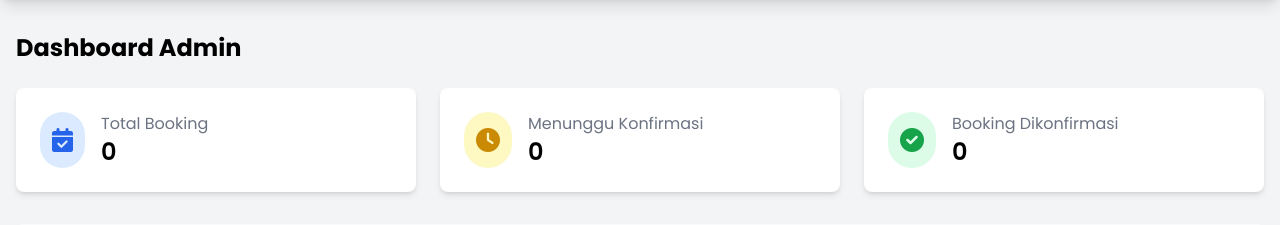
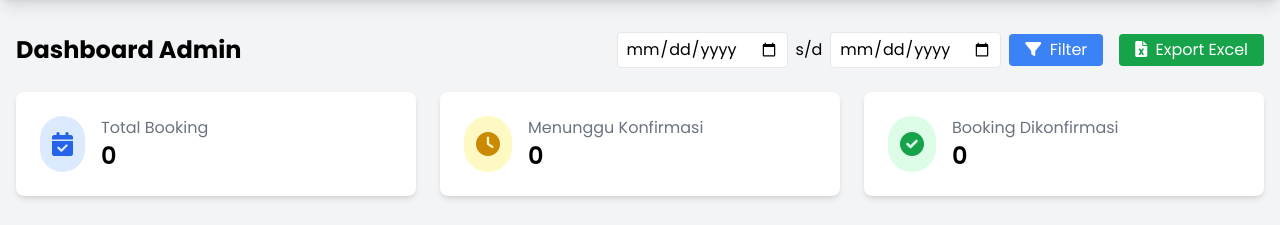
Before and after one commit to Alzierputra/blackboxai-1745254487061, a PHP site: page /admin/dashboard.php in a window 1280 px wide. Shown: the part 64-289 px from the top of the page. Run offline with PHP 8.4, Linux system fonts and the light colour scheme; a user stored in the database is signed in; data comes from the database, SQL or seed files in the repository; data that the repository does not hold is empty; some libraries are stand-ins or nearby versions.

Commit message:
Add futsal-sayan/admin/dashboard.php 1745255577577

```diff
--- a/futsal-sayan/admin/dashboard.php
+++ b/futsal-sayan/admin/dashboard.php
@@ -63,7 +63,31 @@ $result_recent = mysqli_query($conn, $query_recent);
     </nav>
 
     <div class="container mx-auto px-4 py-8">
-        <h2 class="text-2xl font-bold mb-6">Dashboard Admin</h2>
+        <div class="flex justify-between items-center mb-6">
+            <h2 class="text-2xl font-bold">Dashboard Admin</h2>
+
+            <!-- Filter dan Export -->
+            <div class="flex items-center space-x-4">
+                <form action="" method="GET" class="flex items-center space-x-2">
+                    <input type="date" name="dari" class="border rounded px-2 py-1" value="<?php echo isset($_GET['dari']) ? $_GET['dari'] : ''; ?>">
+                    <span>s/d</span>
+                    <input type="date" name="sampai" class="border rounded px-2 py-1" value="<?php echo isset($_GET['sampai']) ? $_GET['sampai'] : ''; ?>">
+                    <button type="submit" class="bg-blue-500 text-white px-4 py-1 rounded hover:bg-blue-600">
+                        <i class="fas fa-filter mr-1"></i> Filter
+                    </button>
+                </form>
+
+                <?php
+                $export_url = "export_excel.php";
+                if (isset($_GET['dari']) && isset($_GET['sampai'])) {
+                    $export_url .= "?dari=" . $_GET['dari'] . "&sampai=" . $_GET['sampai'];
+                }
+                ?>
+                <a href="<?php echo $export_url; ?>" class="bg-green-600 text-white px-4 py-1 rounded hover:bg-green-700">
+                    <i class="fas fa-file-excel mr-1"></i> Export Excel
+                </a>
+            </div>
+        </div>
 
         <!-- Statistik Cards -->
         <div class="grid grid-cols-1 md:grid-cols-3 gap-6 mb-8">
```
